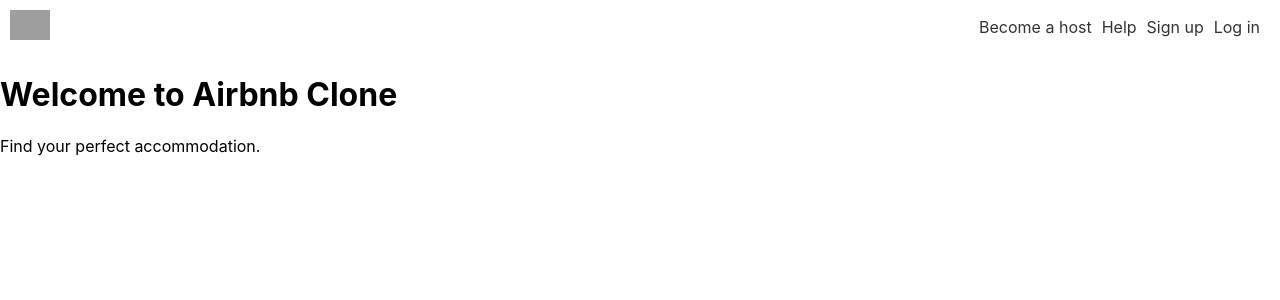
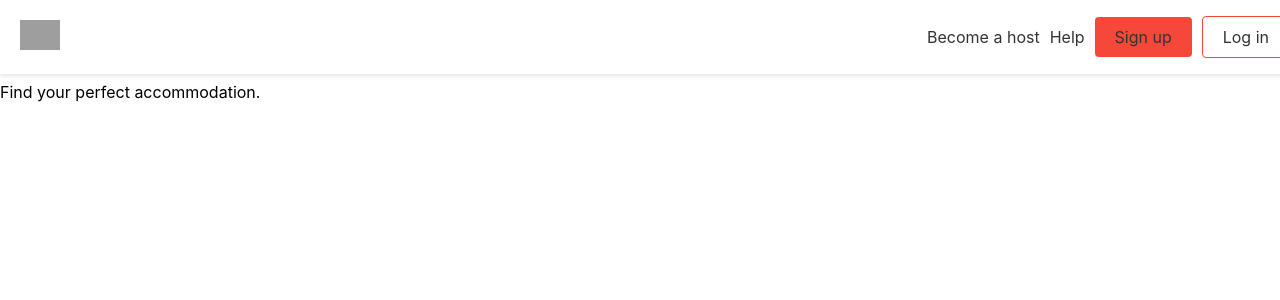
Before and after one commit to mohamedmehdigara/react-airbnb, a React (Create React App) app: page / in a window 1280 px wide. Shown: the top 300 px of the page. Built offline with nearby package versions, Linux system fonts and the light colour scheme; grey boxes are pictures that could not be loaded.

Commit message:
added files

```diff
--- a/src/App.css
+++ b/src/App.css
@@ -1,13 +1,19 @@
 /* Navbar styles */
 .navbar {
   background-color: #fff;
-  padding: 10px;
+  padding: 20px;
   display: flex;
   justify-content: space-between;
   align-items: center;
+  box-shadow: 0 2px 4px rgba(0, 0, 0, 0.1);
+  position: fixed;
+  top: 0;
+  left: 0;
+  width: 100%;
+  z-index: 100;
 }
 
-.navbar img {
+.logo {
   height: 30px;
 }
 
@@ -17,83 +23,27 @@
   margin-right: 10px;
 }
 
-/* Homepage styles */
-.homepage {
-  background-color: #fff;
-  padding: 50px 0;
-  text-align: center;
+.btn {
+  padding: 10px 20px;
+  border-radius: 4px;
+  font-size: 16px;
+  text-decoration: none;
+  cursor: pointer;
+  transition: background-color 0.3s ease;
 }
 
-.homepage h1 {
-  font-size: 40px;
-  margin-bottom: 20px;
+.btn-primary {
+  background-color: #f5483b;
+  color: #fff;
 }
 
-.homepage p {
-  font-size: 18px;
-  margin-bottom: 40px;
+.btn-secondary {
+  background-color: transparent;
+  color: #f5483b;
+  border: 1px solid #f5483b;
 }
 
-/* Search results styles */
-.search-results {
-  padding: 50px 0;
+.btn-primary:hover,
+.btn-secondary:hover {
+  background-color: #e43a2e;
 }
-
-.search-results h2 {
-  font-size: 30px;
-  margin-bottom: 20px;
-}
-
-.search-results .listing {
-  background-color: #fff;
-  padding: 20px;
-  margin-bottom: 20px;
-  box-shadow: 0 2px 4px rgba(0, 0, 0, 0.1);
-  border-radius: 8px;
-}
-
-.search-results .listing h3 {
-  font-size: 24px;
-  margin-bottom: 10px;
-}
-
-.search-results .listing p {
-  margin-bottom: 10px;
-}
-
-/* Listing details styles */
-.listing-details {
-  padding: 50px 0;
-}
-
-.listing-details h2 {
-  font-size: 30px;
-  margin-bottom: 20px;
-}
-
-.listing-details .listing-info {
-  background-color: #fff;
-  padding: 20px;
-  box-shadow: 0 2px 4px rgba(0, 0, 0, 0.1);
-  border-radius: 8px;
-}
-
-.listing-details .listing-info h3 {
-  font-size: 24px;
-  margin-bottom: 10px;
-}
-
-.listing-details .listing-info p {
-  margin-bottom: 10px;
-}
-
-/* NotFoundPage styles */
-.not-found-page {
-  padding: 50px 0;
-  text-align: center;
-}
-
-.not-found-page h1 {
-  font-size: 40px;
-  margin-bottom: 20px;
-}
--- a/src/components/Navbar.js
+++ b/src/components/Navbar.js
@@ -5,13 +5,13 @@
   return (
     <nav className="navbar">
       <Link to="/">
-        <img src="logo.png" alt="Airbnb Logo" />
+        <img src="logo.png" alt="Airbnb Logo" className="logo" />
       </Link>
       <div className="navbar-links">
         <Link to="/become-a-host">Become a host</Link>
         <Link to="/help">Help</Link>
-        <Link to="/sign-up">Sign up</Link>
-        <Link to="/log-in">Log in</Link>
+        <Link to="/sign-up" className="btn btn-primary">Sign up</Link>
+        <Link to="/log-in" className="btn btn-secondary">Log in</Link>
       </div>
     </nav>
   );
```
